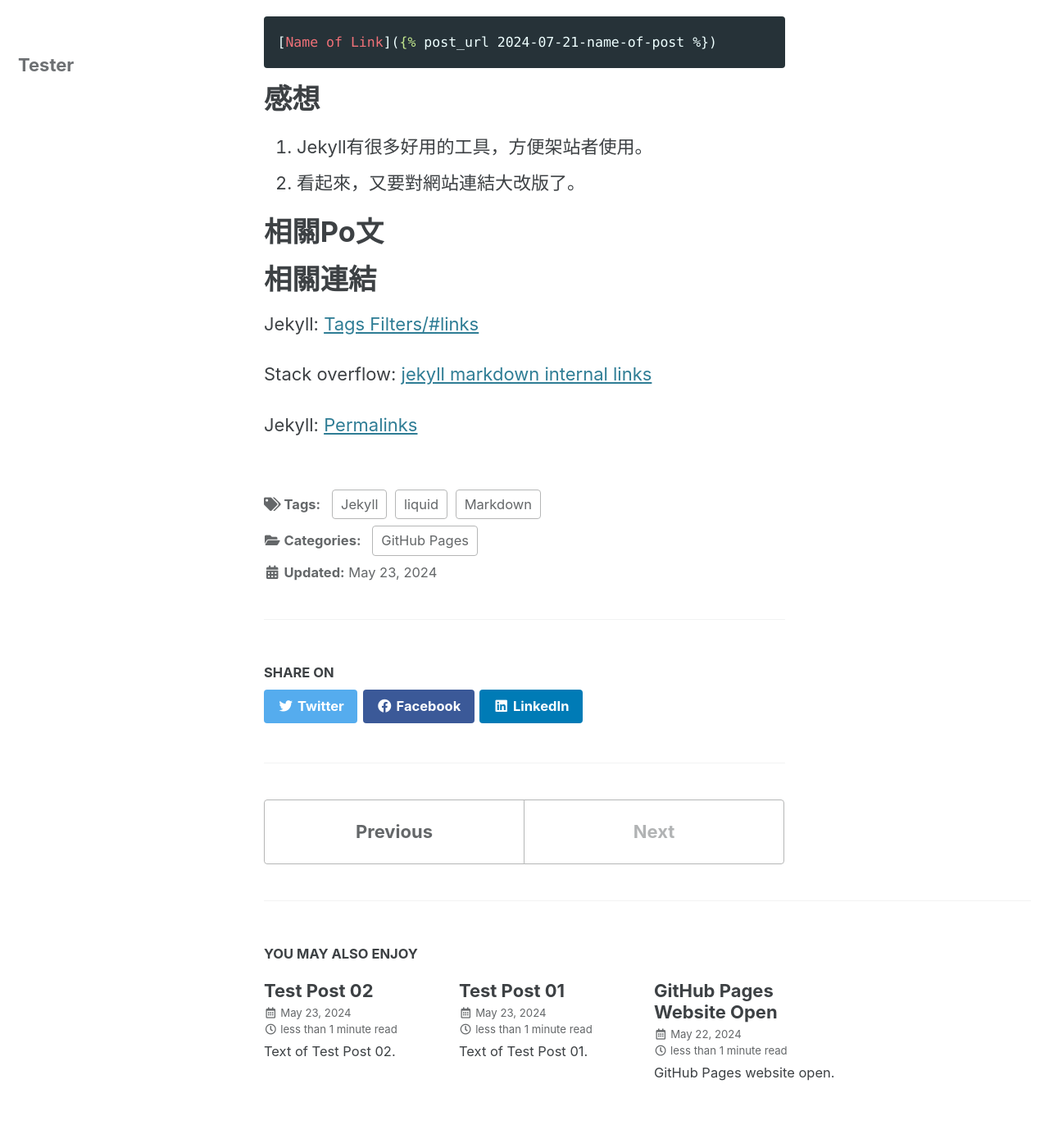
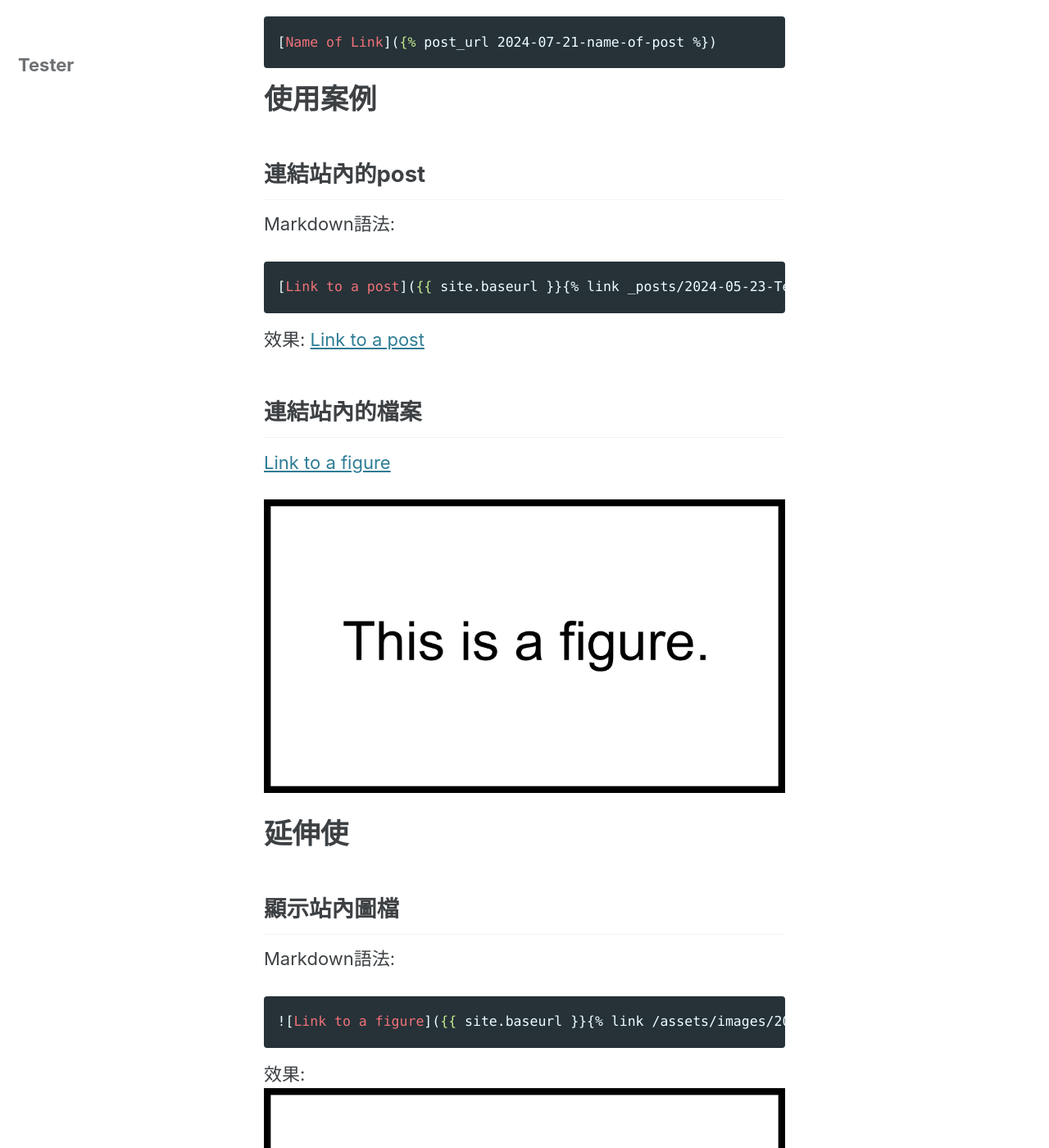
Before and after one commit to HsienChing/GitHubPageTest, a Jekyll site: the page built from _posts/2024-05-23-Test-Post-03.md, in a window 1280 px wide and 1400 px high, scrolled down 1994 px. Shown: the whole window at 82% size. Built offline with Jekyll 4.4.1, drawn with Linux system fonts in a browser that asks for light colours; cached includes are drawn as plain includes.

Commit message:
Update post

````diff
--- a/_posts/2024-05-23-Test-Post-03.md
+++ b/_posts/2024-05-23-Test-Post-03.md
@@ -69,12 +69,47 @@ NOTE: 使用`post_url`這個方式，就不用加上副檔名。例如`2024-07-2
 NOTE: `post_url`與`link`這兩個方式相比較，使用`post_url`可省略打上`_posts/`跟副檔名(例如: `.md`)。
 
 在Markdown檔案中，製作連結的方式就變為
+
 {% raw %}
 ```markdown
 [Name of Link]({% post_url 2024-07-21-name-of-post %})
 ```
 {% endraw %}
 
+# 使用案例
+
+## 連結站內的post
+
+Markdown語法:
+{% raw %}
+```markdown
+[Link to a post]({{ site.baseurl }}{% link _posts/2024-05-23-Test-Post-01.md %})
+```
+{% endraw %}
+
+效果:
+[Link to a post]({{ site.baseurl }}{% link _posts/2024-05-23-Test-Post-01.md %})
+
+## 連結站內的檔案
+
+[Link to a figure]({{ site.baseurl }}{% link /assets/images/2024/This-is-a-Figure-1920px-1080px.jpg %})
+
+![Link to a figure]({{ site.baseurl }}{% link /assets/images/2024/This-is-a-Figure-1920px-1080px.jpg %})
+
+
+# 延伸使
+
+## 顯示站內圖檔
+
+Markdown語法:
+{% raw %}
+```markdown
+![Link to a figure]({{ site.baseurl }}{% link /assets/images/2024/This-is-a-Figure-1920px-1080px.jpg %})
+```
+{% endraw %}
+
+效果:
+![Link to a figure]({{ site.baseurl }}{% link /assets/images/2024/This-is-a-Figure-1920px-1080px.jpg %})
 
 
 # 感想
````
